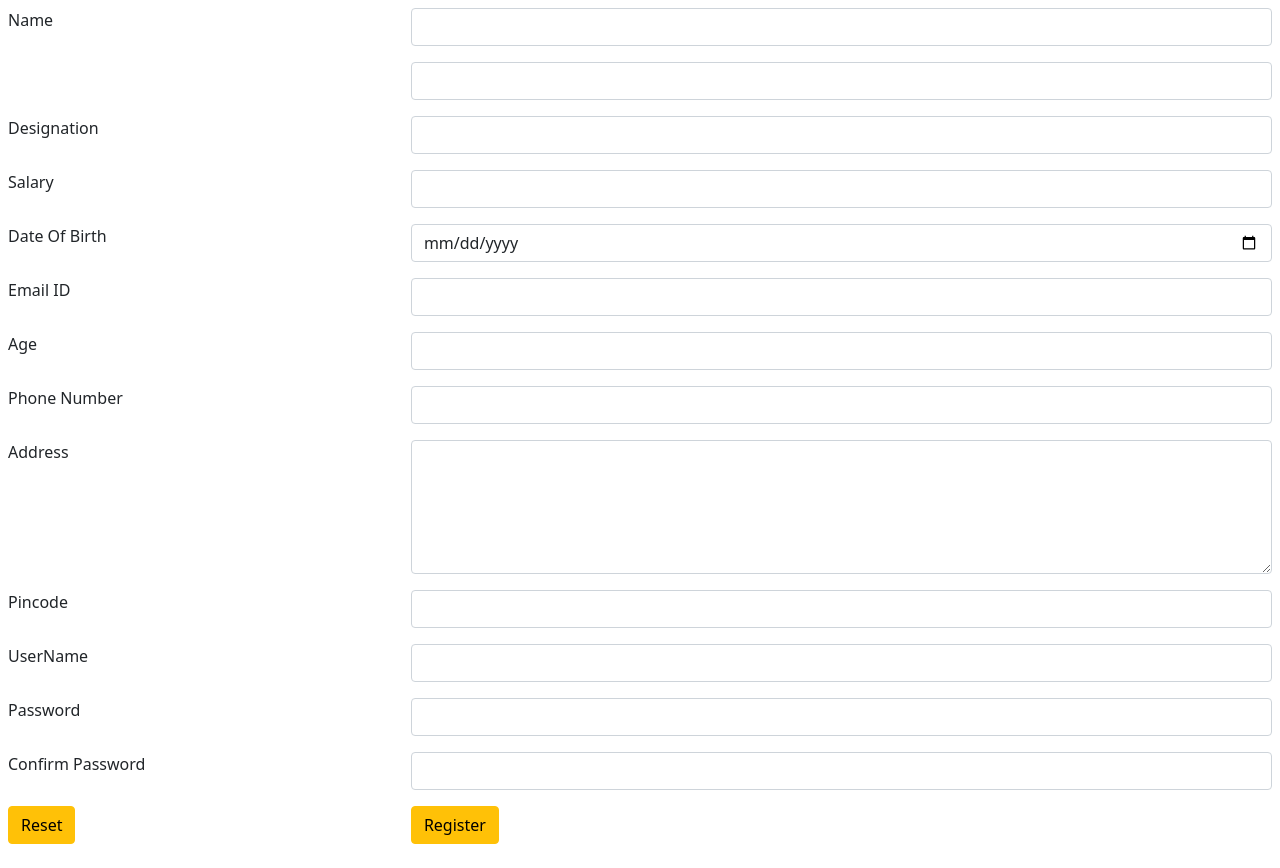
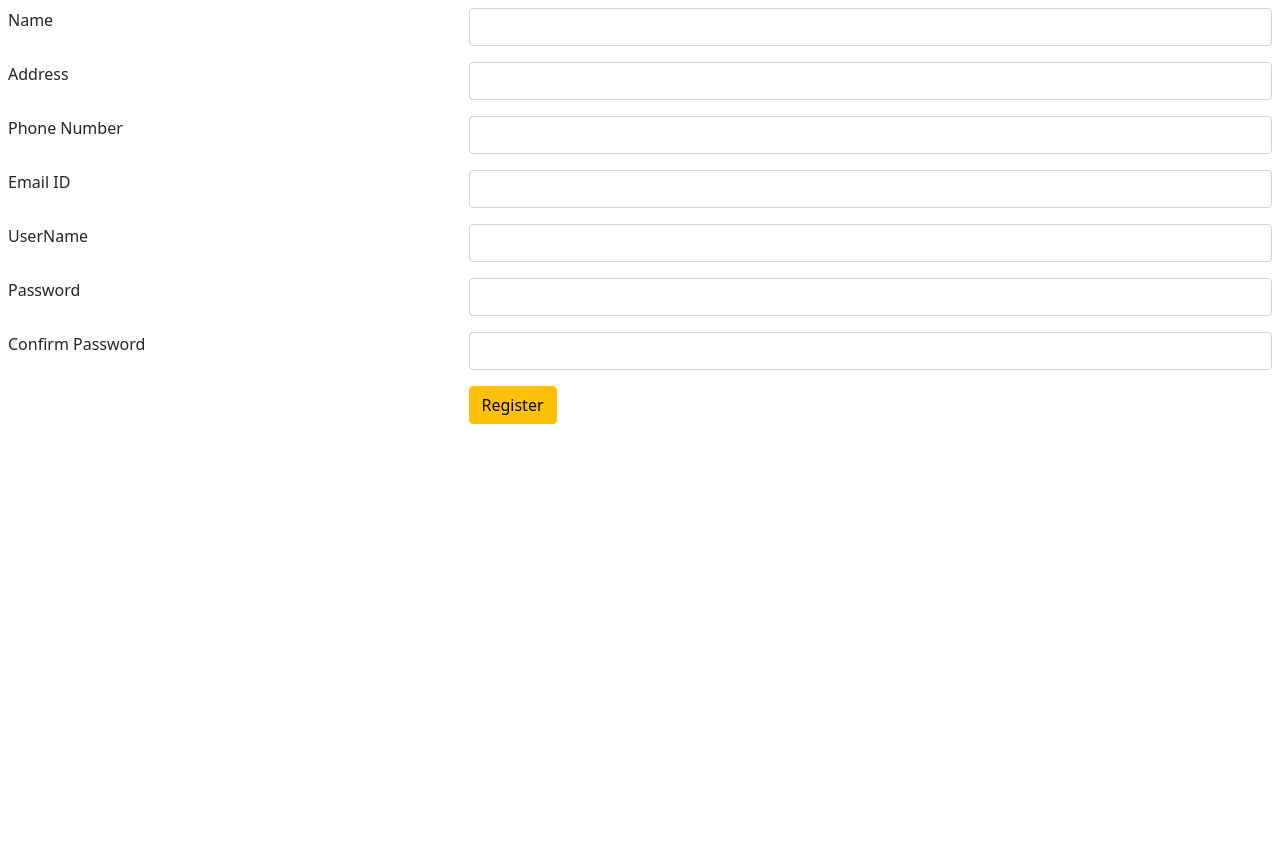
Before and after one commit to nidhinbabu44/BranchDevelopmentWebApp, a plain HTML site: page index.html in a window 1280 px wide. After the commit the page ends 800 px from the top, so only its background shows below. Drawn offline with nearby package versions, Linux system fonts and the light colour scheme.

Commit message:
register

```diff
--- a/index.html
+++ b/index.html
@@ -14,41 +14,18 @@
             <td><input class="form-control" type="text"> </td>
         </tr>
         <tr>
-            <td></td>
+            <td>Address</td>
             <td><input class="form-control" type="text"></td>
         </tr>
         <tr>
-            <td>Designation</td>
+            <td>Phone Number</td>
             <td><input class="form-control" type="text"></td>
-        </tr>
-        <tr>
-            <td>Salary</td>
-            <td><input class="form-control" type="text"></td>
-        </tr>
-        <tr>
-            <td>Date Of Birth</td>
-            <td><input class="form-control" type="date" name="" id=""></td>
         </tr>
         <tr>
             <td>Email ID</td>
             <td><input class="form-control" type="email" name="" id=""></td>
         </tr>
-        <tr>
-            <td>Age</td>
-            <td><input class="form-control" type="number" name="" id=""></td>
-        </tr>
-        <tr>
-            <td>Phone Number</td>
-            <td><input class="form-control" type="number" name="" id=""></td>
-        </tr>
-        <tr>
-            <td>Address</td>
-            <td><textarea class="form-control" name="" id="" cols="30" rows="5"></textarea></td>
-        </tr>
-        <tr>
-            <td>Pincode</td>
-            <td><input class="form-control" type="number" name="" id=""></td>
-        </tr>
+
         <tr>
             <td>UserName</td>
             <td><input class="form-control" type="text"></td>
@@ -62,7 +39,7 @@
             <td><input class="form-control" type="password" name="" id=""></td>
         </tr>
         <tr>
-            <td><button class="btn btn-warning">Reset</button></td>
+            <td></td>
             <td><button class="btn btn-warning">Register</button></td>
         </tr>
     </table>
```
